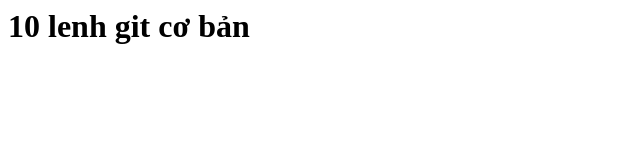
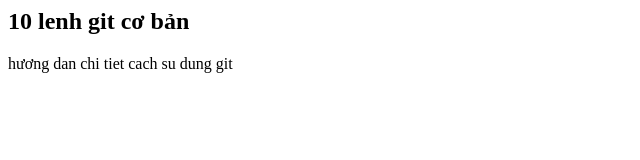
Before and after one commit to vermouth-98/Github_tutorial, a plain HTML site: page index.html in a window 1280 px wide. Shown: the whole page, without its empty margins (0-640 px from the left). Drawn offline with Linux system fonts and the light colour scheme.

Commit message:
change h1 h2

```diff
--- a/index.html
+++ b/index.html
@@ -5,6 +5,7 @@
     <title>Git & Github Tutorial</title>
 </head>
 <body>
-    <h1>10 lenh git cơ bản </h1>
+    <h2>10 lenh git cơ bản </h2>
+    <p>hương dan chi tiet cach su dung git </p>
 </body>
 </html>
```
